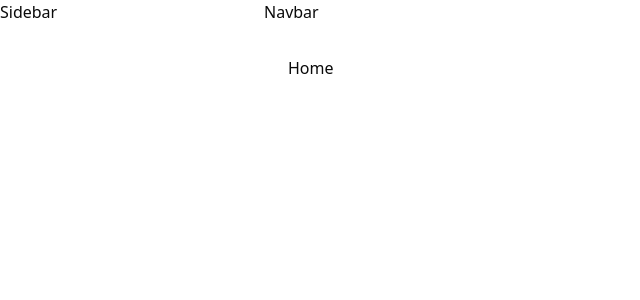
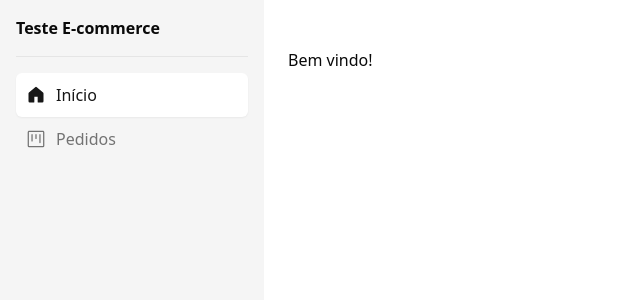
Before and after one commit to fmatheusog/teste_ecommerce, a React (Vite) app in the folder Teste.Web/: page / in a window 1280 px wide. Shown: the top 300 px of the page, without its empty margins (0-640 px from the left). Built offline with nearby package versions, Linux system fonts and the light colour scheme.

Commit message:
feat: layout adjustments

```diff
--- a/Teste.Web/src/components/navbar.tsx
+++ b/Teste.Web/src/components/navbar.tsx
@@ -3,10 +3,6 @@ import { MobileSidebar } from "@/components/mobile-sidebar";
 export const Navbar = () => {
   return (
     <nav className="pt-4 px-6 flex items-center justify-between">
-      <div className="flex-col hidden lg:flex">
-        <h1 className="text-2xl font-semibold">Home</h1>
-        <p className="text-muted-foreground">Description</p>
-      </div>
       <MobileSidebar />
     </nav>
   );
--- a/Teste.Web/src/components/navigation.tsx
+++ b/Teste.Web/src/components/navigation.tsx
@@ -1,14 +1,20 @@
 import { Link, useLocation } from "react-router-dom";
-import { GoHome, GoHomeFill } from "react-icons/go";
+import { GoHome, GoHomeFill, GoProject } from "react-icons/go";
 
 import { cn } from "@/lib/utils";
 
 const routes = [
   {
-    label: "Home",
+    label: "Início",
     href: "/",
     icon: GoHome,
     activeIcon: GoHomeFill,
+  },
+  {
+    label: "Pedidos",
+    href: "/orders",
+    icon: GoProject,
+    activeIcon: GoProject,
   },
 ];
 
--- a/Teste.Web/src/components/sidebar.tsx
+++ b/Teste.Web/src/components/sidebar.tsx
@@ -6,8 +6,8 @@ import { Navigation } from "@/components/navigation";
 export const Sidebar = () => {
   return (
     <aside className="h-full bg-neutral-100 p-4 w-full">
-      <Link to="/">
-        <img src="/logo.svg" alt="logo" width={164} height={48} />
+      <Link className="font-bold" to="/">
+        Teste E-commerce
       </Link>
 
       <Separator className="my-4" />
--- a/Teste.Web/src/layouts/main-layout.tsx
+++ b/Teste.Web/src/layouts/main-layout.tsx
@@ -1,3 +1,5 @@
+import { Navbar } from "@/components/navbar";
+import { Sidebar } from "@/components/sidebar";
 import { Outlet } from "react-router-dom";
 
 export const MainLayout = () => {
@@ -5,11 +7,11 @@ export const MainLayout = () => {
     <div className="min-h-screen">
       <div className="flex w- full h-full">
         <div className="fixed left-0 top-0 hidden lg:block lg:w-[264px] h-full overflow-y-auto">
-          Sidebar
+          <Sidebar />
         </div>
         <div className="lg:pl-[264px] w-full">
           <div className="mx auto max-w-screen-2xl h-full">
-            Navbar
+            <Navbar />
             <main className="h-full py-8 px-6 flex flex-col">
               <Outlet />
             </main>
--- a/Teste.Web/src/pages/home.tsx
+++ b/Teste.Web/src/pages/home.tsx
@@ -1,3 +1,3 @@
 export function Home() {
-  return <h1>Home</h1>;
+  return <h1>Bem vindo!</h1>;
 }
```
